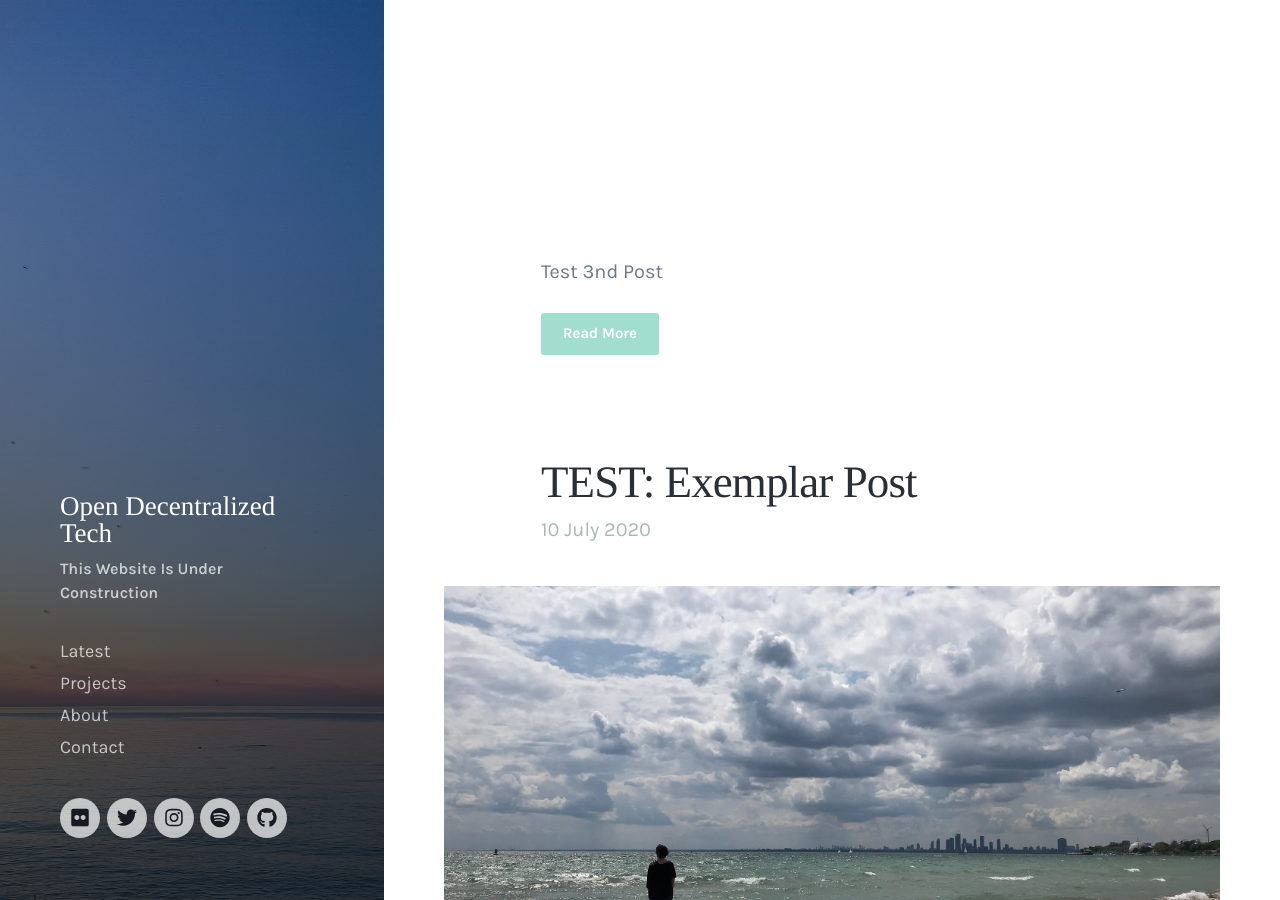
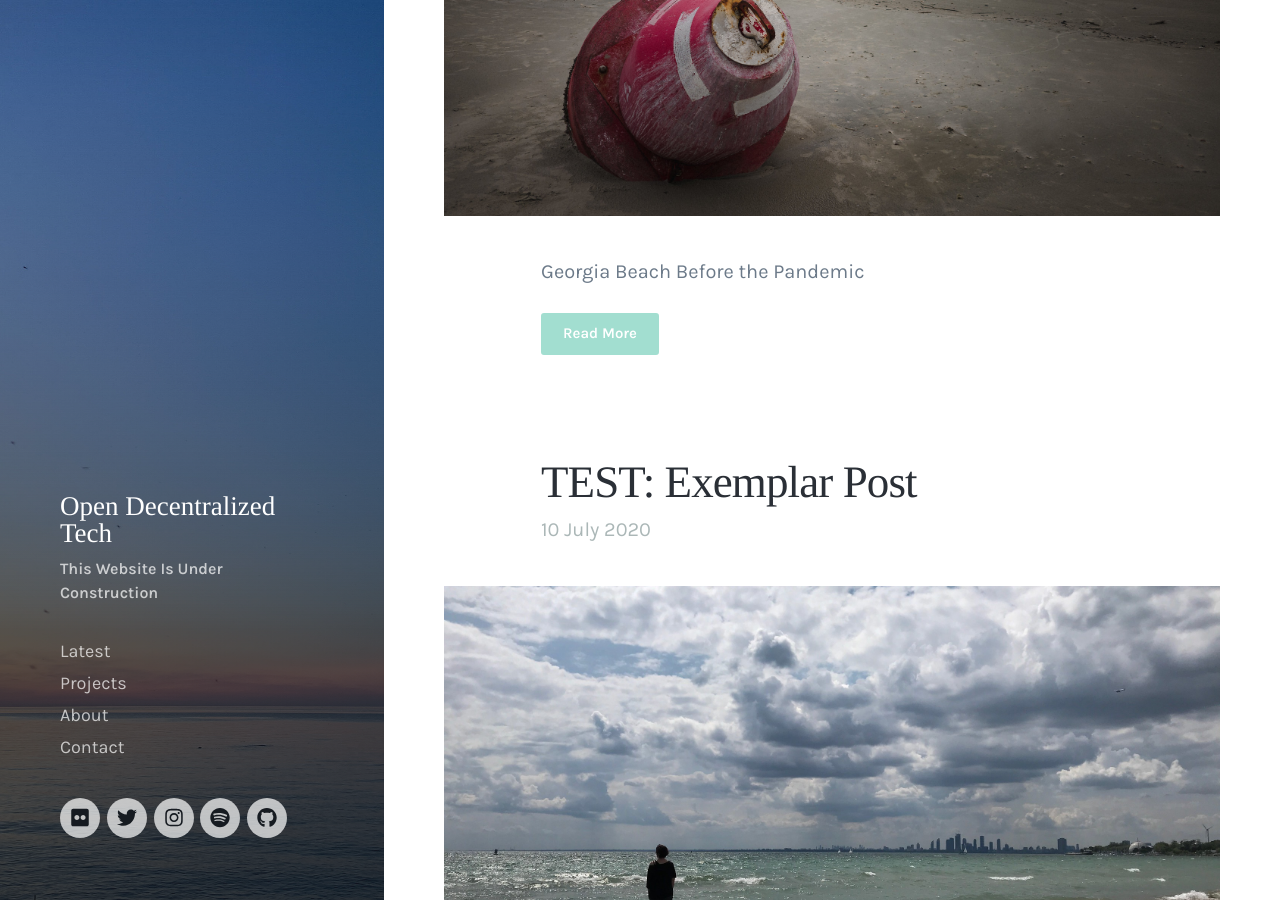
Before and after one commit to OpenDecentralizedTech/ODT-website, a Jekyll site: the page built from index.html, in a window 1280 px wide and 900 px high, scrolled down 405 px. Built offline with Jekyll 4.4.1, drawn with Linux system fonts in a browser that asks for light colours; nearby versions of some CDN libraries; the list of posts is cut into pages by our own code.

Commit message:
Update 2020-07-10-post-2.md

```diff
--- a/_posts/2020-07-10-post-2.md
+++ b/_posts/2020-07-10-post-2.md
@@ -1,8 +1,8 @@
 ---
 title: 'TEST: Exemplar Post'
 date: 2020-07-10 16:30:00
-featured_image: '/East-Coast-Beach-Georgia.jpg'
-excerpt: Test 3nd Post
+featured_image: '/images/demo/East-Coast-Beach-Georgia.jpg'
+excerpt: Georgia Beach Before the Pandemic
 ---
 
 ![](/images/demo/East-Coast-Beach-Georgia.jpg)
```
